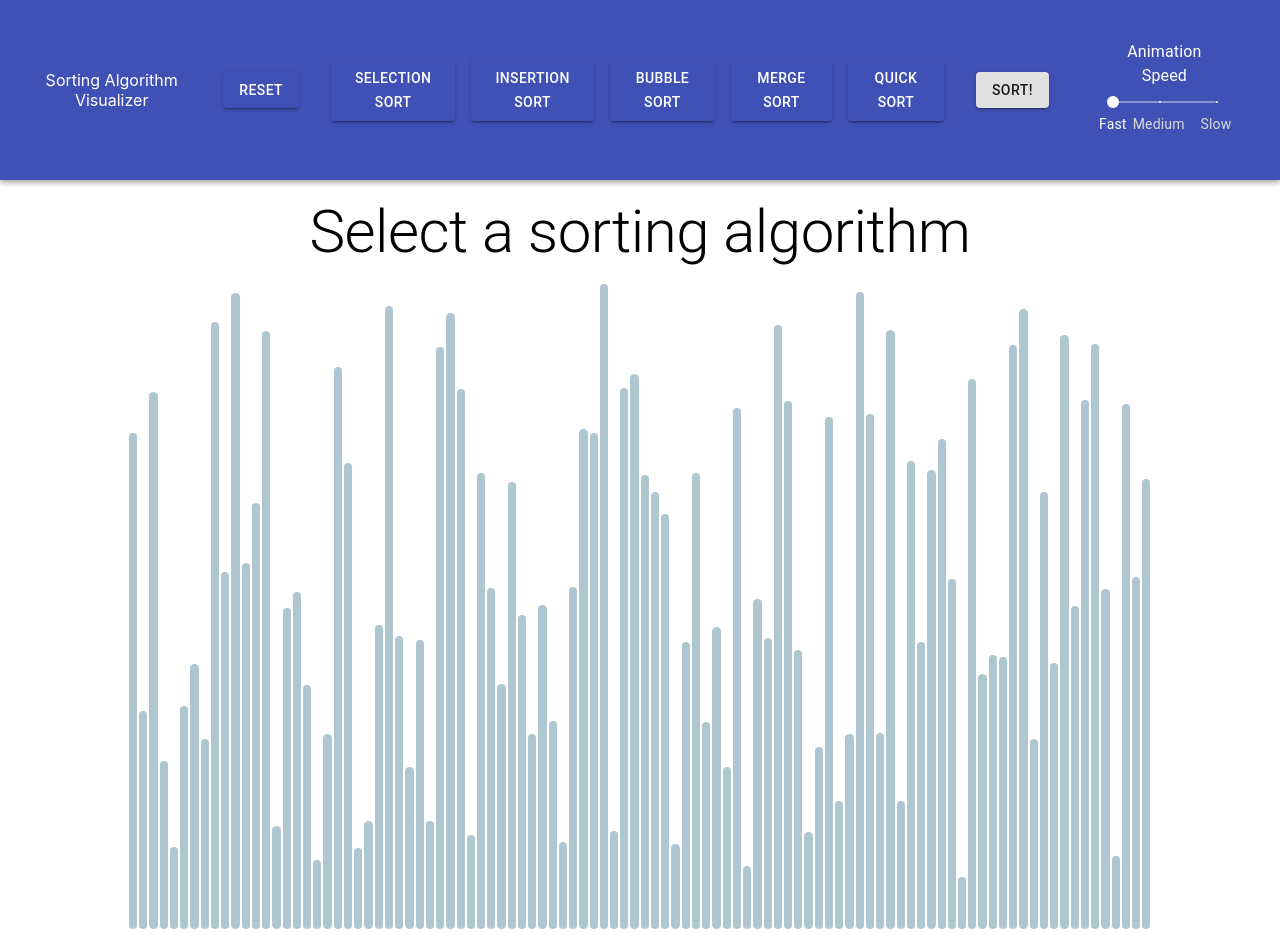
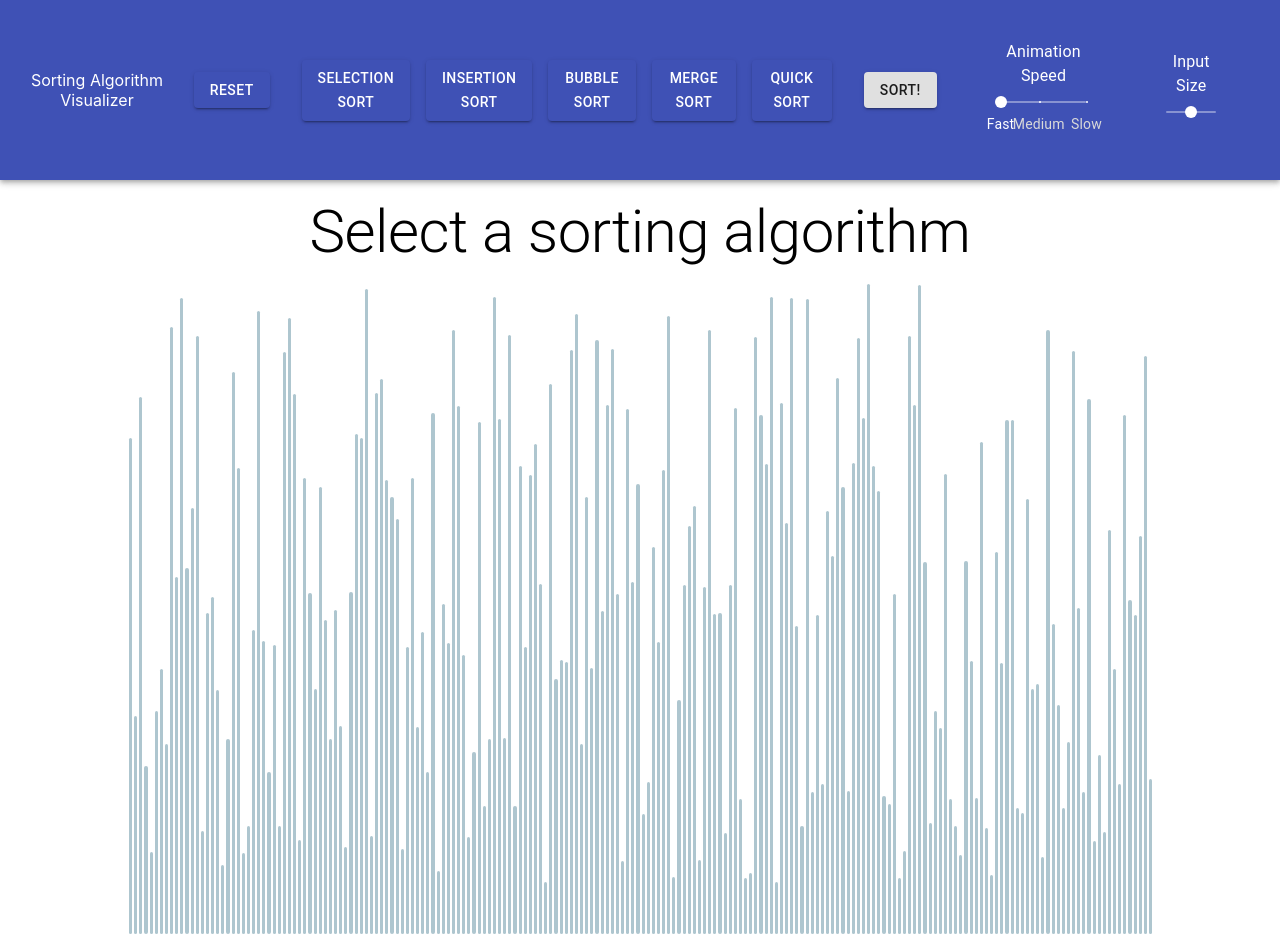
Before and after one commit to jzhr/sorting-visualizer, a React (Create React App) app: page / in a window 1280 px wide. Built offline with nearby package versions, Linux system fonts and the light colour scheme.

Commit message:
Implemented varying input sizes

```diff
--- a/src/App.js
+++ b/src/App.js
@@ -1,5 +1,5 @@
 import React from 'react';
-import SortingVisualizer from './components/SortingVisualizer';
+import SortingVisualizer from './components/SortingVisualizer.js';
 import './styles/App.css';
 
 function App() {
--- a/src/components/Slider.js
+++ b/src/components/InputSlider.js
@@ -22,41 +22,27 @@ const mainTheme = createMuiTheme({
   }
 });
 
-const sliderMarks = [{
-    value: 1,
-    label: 'Fast'
-  },
-  {
-    value: 5,
-    label: 'Medium'
-  },
-  {
-    value: 10,
-    label: 'Slow'
-  },
-];
-
-
-class SimpleSlider extends React.Component {
+class InputSlider extends React.Component {
   handleChange = (event, value) => {
-    this.props.setSpeed(value);
+    this.props.setInput(value);
   };
 
   render() {
     return (
       <div>
         <ThemeProvider theme={mainTheme}>
-          <Typography id='label' color='primary'>Animation Speed</Typography>
+          <Typography id='label' color='primary'>Input Size</Typography>
           <Slider
-            value={this.props.sliderSpeed.value}
+            value={this.props.inputSize.value}
             aria-labelledby='label'
             onChange={this.handleChange}
             color='primary'
-            marks={sliderMarks}
-            min={1}
-            max={10}
-            step={null}
+            disabled={this.props.isDisabled}
+            min={50}
+            max={350}
+            step={5}
             track={false}
+            valueLabelDisplay="auto"
           />
         </ThemeProvider>
       </div>
@@ -66,19 +52,19 @@ class SimpleSlider extends React.Component {
 
 const mapStateToProps = (state) => {
     return {
-        sliderSpeed: state.speedReducer
+        inputSize: state.inputSize
     };
 };
 
 const mapDispatchToProps = (dispatch) => {
     return {
-        setSpeed: (value) => {
+        setInput: (value) => {
             dispatch({
-                type: "SET_SPEED",
+                type: "SET_INPUT",
                 payload: value
             });
         },
     };
 };
 
-export default connect(mapStateToProps, mapDispatchToProps)(SimpleSlider)
+export default connect(mapStateToProps, mapDispatchToProps)(InputSlider)
--- a/src/components/SortingVisualizer.jsx
+++ b/src/components/SortingVisualizer.js
@@ -11,11 +11,9 @@ import AppBar from '@material-ui/core/AppBar';
 import Typography from '@material-ui/core/Typography'
 import Toolbar from '@material-ui/core/Toolbar';
 import {Title} from './Title'
-import SimpleSlider from './Slider';
+import SpeedSlider from './SpeedSlider';
+import InputSlider from './InputSlider';
 import { connect } from 'react-redux';
-
-// Number of bars (value) in the array
-const NUMBER_OF_ARRAY_BARS = 100;
 
 // Main color of the array bars
 const PRIMARY_COLOR = '#aec6cf';
@@ -29,7 +27,7 @@ const TERTIARY_COLOR = '#77dd77';
 class SortingVisualizer extends React.Component {
 
   constructor(props) {
-    super(props);
+    super();
 
     this.state = {
       array: [],
@@ -41,6 +39,7 @@ class SortingVisualizer extends React.Component {
       mergeDisabled: false,
       quickDisabled: false,
       sortDisabled: false,
+      sliderDisabled: false,
       // Default selected sorting algorithm (0: merge)
       selectedAlgo: -1,
     };
@@ -51,6 +50,12 @@ class SortingVisualizer extends React.Component {
     this.resetArray();
   }
 
+  componentDidUpdate(prevProps) {
+    if (this.props.inputSize.value !== prevProps.inputSize.value) {
+      this.resetArray();
+    }
+  }
+
   resetArray() {
     this.setState({
       title: 'Select a sorting algorithm'
@@ -59,7 +64,7 @@ class SortingVisualizer extends React.Component {
     this.enableButtons()
 
     const array = [];
-    for (let i = 0; i < NUMBER_OF_ARRAY_BARS; i++) {
+    for (let i = 0; i < this.props.inputSize.value; i++) {
       array.push(randomIntFromInterval(50, 650));
     }
 
@@ -80,7 +85,8 @@ class SortingVisualizer extends React.Component {
       mergeDisabled: true,
       quickDisabled: true,
       sortDisabled: true,
-    })
+      sliderDisabled: true,
+    });
   }
 
   enableButtons(){
@@ -91,7 +97,8 @@ class SortingVisualizer extends React.Component {
       mergeDisabled: false,
       quickDisabled: false,
       sortDisabled: false,
-    })
+      sliderDisabled: false,
+    });
   }
 
   // Select algorithm to be run when an algorithm button is clicked
@@ -152,20 +159,20 @@ class SortingVisualizer extends React.Component {
   // Handler for 'Sort!' button
   runSortingAlgorithm() {
     if (this.state.selectedAlgo === 0) {
-      this.disableButtons()
-      this.selectionSort()
+      this.disableButtons();
+      this.selectionSort();
     } else if (this.state.selectedAlgo === 1) {
-      this.disableButtons()
-      this.insertionSort()
+      this.disableButtons();
+      this.insertionSort();
     } else if (this.state.selectedAlgo === 2) {
-      this.disableButtons()
-      this.bubbleSort()
+      this.disableButtons();
+      this.bubbleSort();
     } else if (this.state.selectedAlgo === 3) {
-      this.disableButtons()
-      this.mergeSort()
+      this.disableButtons();
+      this.mergeSort();
     } else if (this.state.selectedAlgo === 4) {
-      this.disableButtons()
-      this.quickSort()
+      this.disableButtons();
+      this.quickSort();
     }
   }
 
@@ -388,7 +395,10 @@ class SortingVisualizer extends React.Component {
                 <Box display='inline' m={3}><Button disabled={this.state.sortDisabled} variant='contained' color='primary.light' onClick={() => this.runSortingAlgorithm()}>Sort!</Button></Box>
 
                 <Box m={5}>
-                  <SimpleSlider/>
+                  <SpeedSlider isDisabled={this.state.sliderDisabled}/>
+                </Box>
+                <Box m={5}>
+                  <InputSlider isDisabled={this.state.sliderDisabled}/>
                 </Box>
             </Toolbar>
         </AppBar>
@@ -419,7 +429,8 @@ function randomIntFromInterval(min, max) {
 
 const mapStateToProps = (state) => {
   return {
-    sliderSpeed: state.speedReducer
+    sliderSpeed: state.sliderSpeed,
+    inputSize: state.inputSize
   };
 };
 
--- /dev/null
+++ b/src/components/SpeedSlider.js
@@ -0,0 +1,86 @@
+import React from 'react';
+import { createMuiTheme, ThemeProvider } from '@material-ui/core/styles';
+import Typography from '@material-ui/core/Typography';
+import Slider from '@material-ui/core/Slider';
+import { connect } from 'react-redux';
+
+const mainTheme = createMuiTheme({
+  palette: {
+    primary: {
+      main: '#ffffff'
+    }
+  },
+  overrides: {
+    MuiSlider: {
+      markLabel: {
+        color: '#d9d9d9'
+      },
+      markLabelActive: {
+        color: '#ffffff'
+      }
+    }
+  }
+});
+
+const sliderMarks = [{
+    value: 1,
+    label: 'Fast'
+  },
+  {
+    value: 5,
+    label: 'Medium'
+  },
+  {
+    value: 10,
+    label: 'Slow'
+  },
+];
+
+
+class SpeedSlider extends React.Component {
+  handleChange = (event, value) => {
+    this.props.setSpeed(value);
+  };
+
+  render() {
+    return (
+      <div>
+        <ThemeProvider theme={mainTheme}>
+          <Typography id='label' color='primary'>Animation Speed</Typography>
+          <Slider
+            value={this.props.sliderSpeed.value}
+            aria-labelledby='label'
+            onChange={this.handleChange}
+            color='primary'
+            marks={sliderMarks}
+            disabled={this.props.isDisabled}
+            min={1}
+            max={10}
+            step={null}
+            track={false}
+          />
+        </ThemeProvider>
+      </div>
+    );
+  }
+}
+
+const mapStateToProps = (state) => {
+  console.log(state);
+    return {
+        sliderSpeed: state.sliderSpeed
+    };
+};
+
+const mapDispatchToProps = (dispatch) => {
+    return {
+        setSpeed: (value) => {
+            dispatch({
+                type: "SET_SPEED",
+                payload: value
+            });
+        },
+    };
+};
+
+export default connect(mapStateToProps, mapDispatchToProps)(SpeedSlider)
--- a/src/index.js
+++ b/src/index.js
@@ -7,16 +7,18 @@ import * as serviceWorker from './serviceWorker';
 import { createStore, combineReducers } from 'redux';
 import { Provider } from 'react-redux';
 import speedReducer from './reducers/speedReducer';
+import inputReducer from './reducers/inputReducer';
 
 const store = createStore(
   combineReducers({
-    speedReducer
+    sliderSpeed: speedReducer,
+    inputSize: inputReducer
   })
 );
 
-store.subscribe(() => {
-  console.log("Store updated!", store.getState());
-});
+// store.subscribe(() => {
+//   console.log("Store updated!", store.getState());
+// });
 
 ReactDOM.render(
   <Provider store={store}>
--- /dev/null
+++ b/src/reducers/inputReducer.js
@@ -0,0 +1,17 @@
+const initialState = {
+  value: 200
+};
+
+const inputReducer = (state = initialState, action) => {
+  switch (action.type) {
+    case "SET_INPUT":
+      return {
+        ...state,
+        value: action.payload
+      };
+    default:
+      return state;
+  }
+}
+
+export default inputReducer;
```
Also changed, not shown: 1 other file (tests, documents, lock files or other folders).
